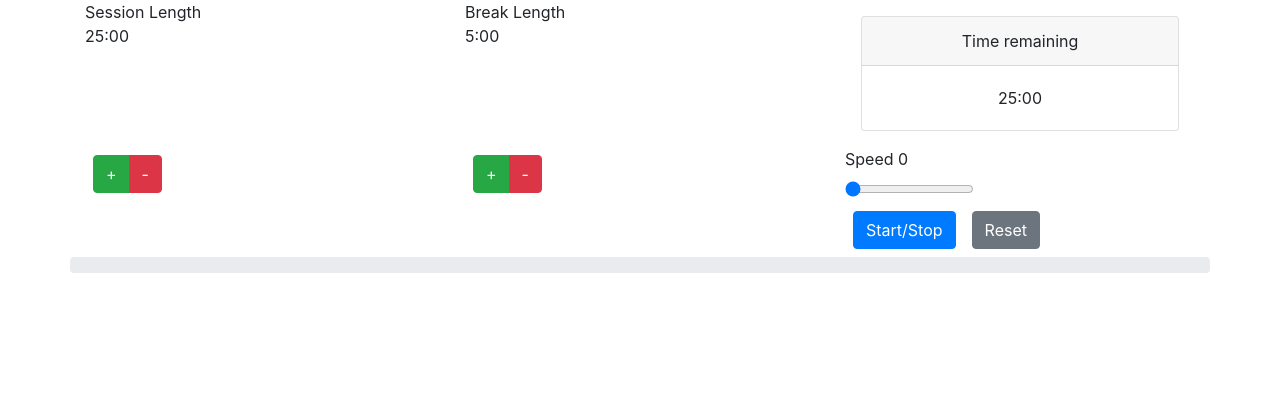
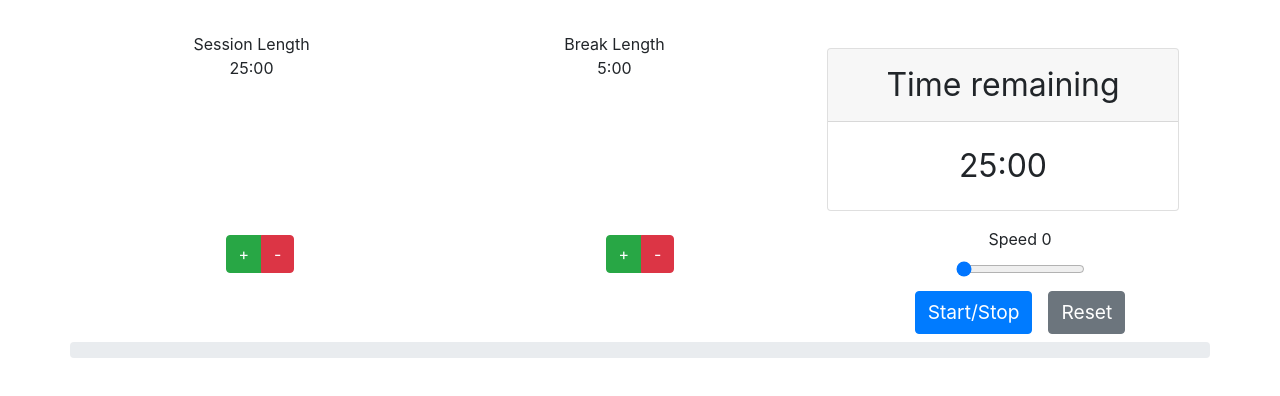
Before and after one commit to dan-vernon/pomodoro, a React (Create React App) app: page / in a window 1280 px wide. Shown: the top 396 px of the page. Built offline with nearby package versions, Linux system fonts and the light colour scheme.

Commit message:
timer styling

```diff
--- a/src/index.css
+++ b/src/index.css
@@ -6,6 +6,12 @@ body {
     sans-serif;
   -webkit-font-smoothing: antialiased;
   -moz-osx-font-smoothing: grayscale;
+  display: block;
+  text-align: center;
+  justify-content: center;
+}
+.container {
+  padding-top: 32px;
 }
 
 code {
@@ -15,7 +21,7 @@ code {
 
 .buttons-container > * {
   margin: 8px;
-  font-size: 1rem
+  font-size: 1.2rem
 }
 
 
@@ -23,3 +29,9 @@ code {
   min-width: 48px;
   border-radius: 4px;
 }
+
+.timer {
+  font-size: 2em;
+  margin: 0 auto;
+  min-width: 12em;
+}
```
